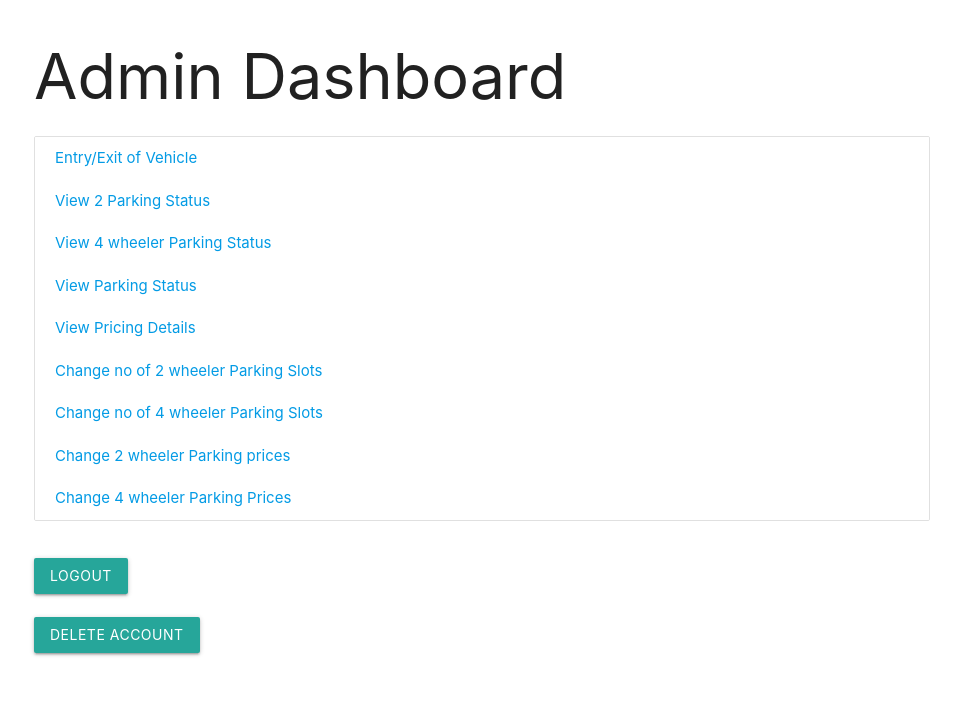
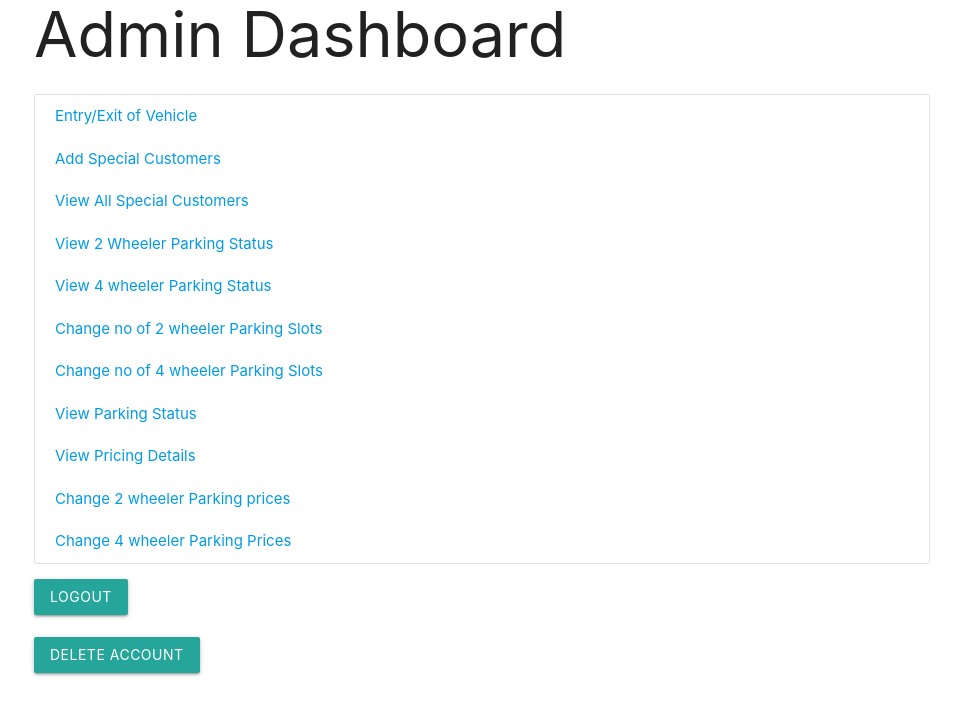
Before and after one commit to KushRohra/car_parking_RFID, a Flask app: page /admin_dashboard in a window 1280 px wide. Shown: the top 715 px of the page, without its empty margins (158-1119 px from the left). Run offline with Flask 2, Linux system fonts and the light colour scheme; the visitor is signed in with stand-in values (Sample User, id 1).

Commit message:
Options releated to Special Customers added

```diff
--- a/app.py
+++ b/app.py
@@ -142,6 +142,12 @@ def admin_dashboard():
     return render_template('./admin/admin_dashboard.html')
 
 
+# Special Customers Routes
+@app.route('/specialCustomers/addSpecialCustomers', methods=["POST", "GET"])
+def addSpecialCustomers():
+    return render_template("./specialCustomers/addSpecialCustomers.html")
+
+
 # Parking Routes
 @app.route('/parking/parkingStatus')
 def parkingStatus():
--- a/templates/admin/admin_dashboard.html
+++ b/templates/admin/admin_dashboard.html
@@ -5,7 +5,9 @@
 	<link rel="stylesheet" href="https://cdnjs.cloudflare.com/ajax/libs/materialize/1.0.0/css/materialize.min.css">
 	<link href = "https://fonts.googleapis.com/icon?family=Material+Icons" rel = "stylesheet">
 	<style type="text/css">
-
+		h1 {
+			margin-top: 0;
+		}
 	</style>
 </head>
 <body>
@@ -13,22 +15,23 @@
 		<h1>Admin Dashboard</h1>
 		<ul class="collection">
 			<a href=""><li class="collection-item">Entry/Exit of Vehicle</li></a>
-			<a href=""><li class="collection-item">View 2 Parking Status</li></a>
+			<a href="specialCustomers/addSpecialCustomers"><li class="collection-item">Add Special Customers</li></a>
+			<a href=""><li class="collection-item">View All Special Customers</li></a>
+			<a href=""><li class="collection-item">View 2 Wheeler Parking Status</li></a>
 			<a href=""><li class="collection-item">View 4 wheeler Parking Status</li></a>
+			<a href=""><li class="collection-item">Change no of 2 wheeler Parking Slots</li></a>
+			<a href=""><li class="collection-item">Change no of 4 wheeler Parking Slots</li></a>
 			<a href="parking/parkingStatus"><li class="collection-item">View Parking Status</li></a>
 			<a href="pricing/viewPricing"><li class="collection-item">View Pricing Details</li></a>
-			<a href=""><li class="collection-item">Change no of 2 wheeler Parking Slots</li></a>
-			<a href=""><li class="collection-item">Change no of 4 wheeler Parking Slots</li></a>
 			<a href=""><li class="collection-item">Change 2 wheeler Parking prices</li></a>
 			<a href=""><li class="collection-item">Change 4 wheeler Parking Prices</li></a>
 		</ul>
-		<br>
 		<div>
-			<a href="logout" class="waves-effect waves-light btn">Logout</a>
+			<a href="logout" class="links waves-effect waves-light btn">Logout</a>
 		</div>
 		<br>
 		<div>
-			<a href="" class="waves-effect waves-light btn">Delete Account</a>
+			<a href="" class="links waves-effect waves-light btn">Delete Account</a>
 		</div>
 	</div>
 </body>
--- /dev/null
+++ b/templates/specialCustomers/addSpecialCustomers.html
@@ -0,0 +1 @@
+Add Special Customers
```
